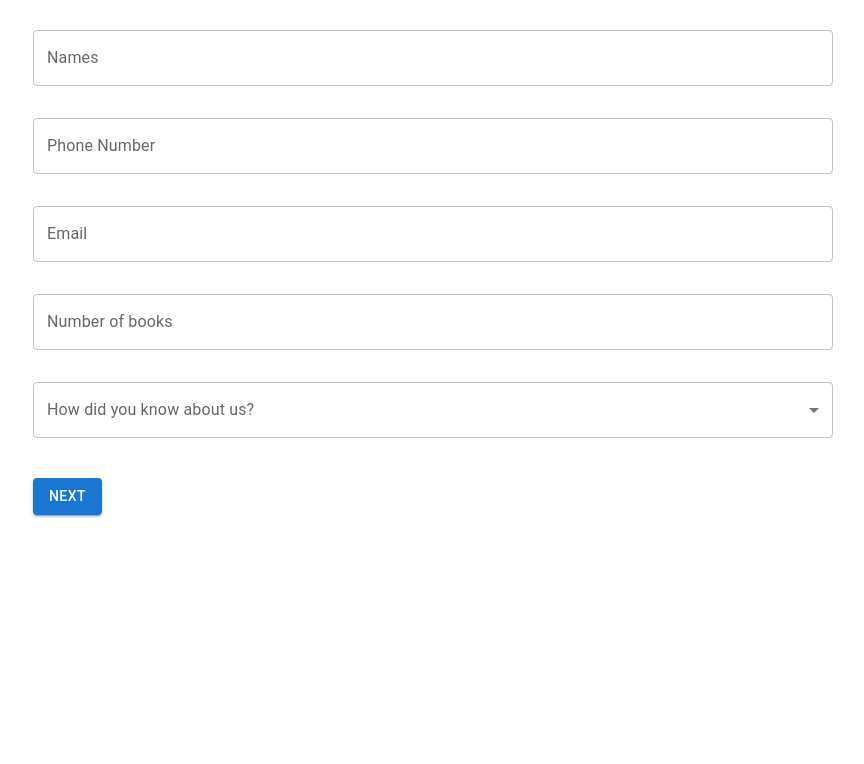
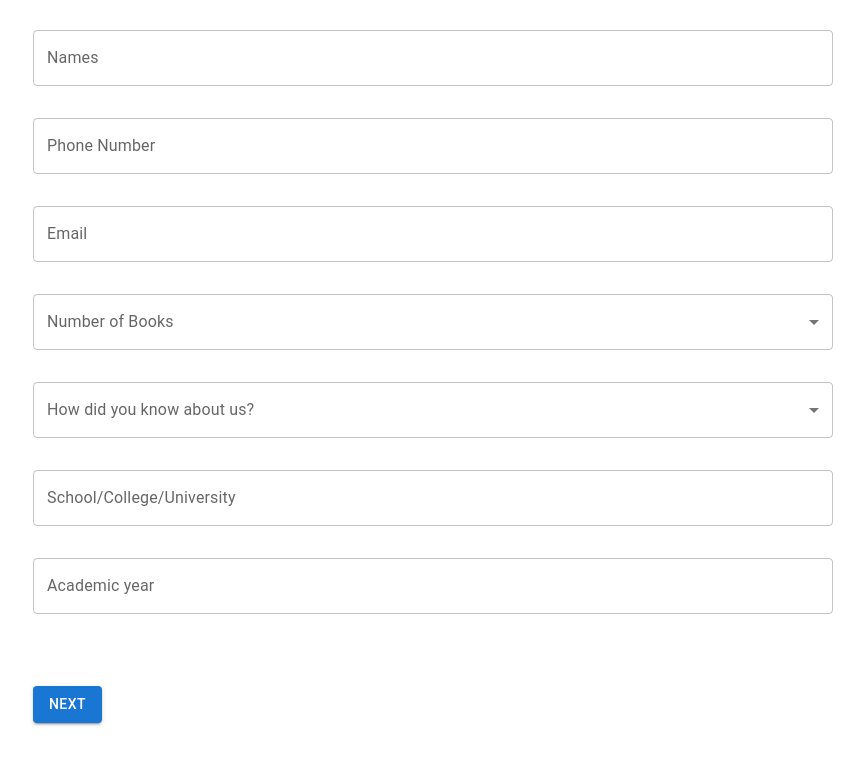
Before and after one commit to mubarak96-max/customersdata, a React (Create React App) app: page / in a window 1280 px wide. Shown: the top 764 px of the page, without its empty margins (207-1071 px from the left). Built offline with nearby package versions, Linux system fonts and the light colour scheme.

Commit message:
fifth push

```diff
--- a/public/index.html
+++ b/public/index.html
@@ -24,7 +24,7 @@
       work correctly both with client-side routing and a non-root public URL.
       Learn how to configure a non-root public URL by running `npm run build`.
     -->
-    <title>React App</title>
+    <title>Customer Details</title>
   </head>
   <body>
     <noscript>You need to enable JavaScript to run this app.</noscript>
--- a/src/components/Main.js
+++ b/src/components/Main.js
@@ -60,17 +60,25 @@ const Main = () => {
         }}
       />
 
-      <TextField
-        id="outlined-basic"
-        label="Number of books"
-        variant="outlined"
-        fullWidth
-        sx={{ marginBottom: 4 }}
-        value={books}
-        onChange={(e) => {
-          setBooks(e.target.value);
-        }}
-      />
+      <FormControl fullWidth>
+        <InputLabel id="demo-simple-select-label">Number of Books</InputLabel>
+        <Select
+          labelId="demo-simple-select-label"
+          id="demo-simple-select"
+          value={books}
+          label="How did you know about us?"
+          onChange={(e) => {
+            setBooks(e.target.value);
+          }}
+          sx={{ marginBottom: 4 }}
+        >
+          <MenuItem value="Google">1</MenuItem>
+          <MenuItem value="Instagram">2</MenuItem>
+          <MenuItem value="Facebook">3</MenuItem>
+          <MenuItem value="Other">4</MenuItem>
+          <MenuItem value="Other">5</MenuItem>
+        </Select>
+      </FormControl>
 
       <FormControl fullWidth>
         <InputLabel id="demo-simple-select-label">
@@ -82,6 +90,7 @@ const Main = () => {
           value={source}
           label="How did you know about us?"
           onChange={handleChange}
+          sx={{ marginBottom: 4 }}
         >
           <MenuItem value="Google">Google</MenuItem>
           <MenuItem value="Instagram">Instagram</MenuItem>
@@ -89,6 +98,30 @@ const Main = () => {
           <MenuItem value="Other">Other</MenuItem>
         </Select>
       </FormControl>
+
+      <TextField
+        id="outlined-basic"
+        label="School/College/University"
+        variant="outlined"
+        fullWidth
+        sx={{ marginBottom: 4 }}
+        value={email}
+        onChange={(e) => {
+          setEmail(e.target.value);
+        }}
+      />
+
+      <TextField
+        id="outlined-basic"
+        label="Academic year"
+        variant="outlined"
+        fullWidth
+        sx={{ marginBottom: 4 }}
+        value={email}
+        onChange={(e) => {
+          setEmail(e.target.value);
+        }}
+      />
 
       <Button
         variant="contained"
--- a/src/components/QRCode.js
+++ b/src/components/QRCode.js
@@ -14,6 +14,8 @@ const QRCodePage = () => {
         justifyContent: "center"
       }}
     >
+      <h3>Your opinion matters to us</h3>
+
       <QRCode size={270} value={value} />
 
       <Button
```
